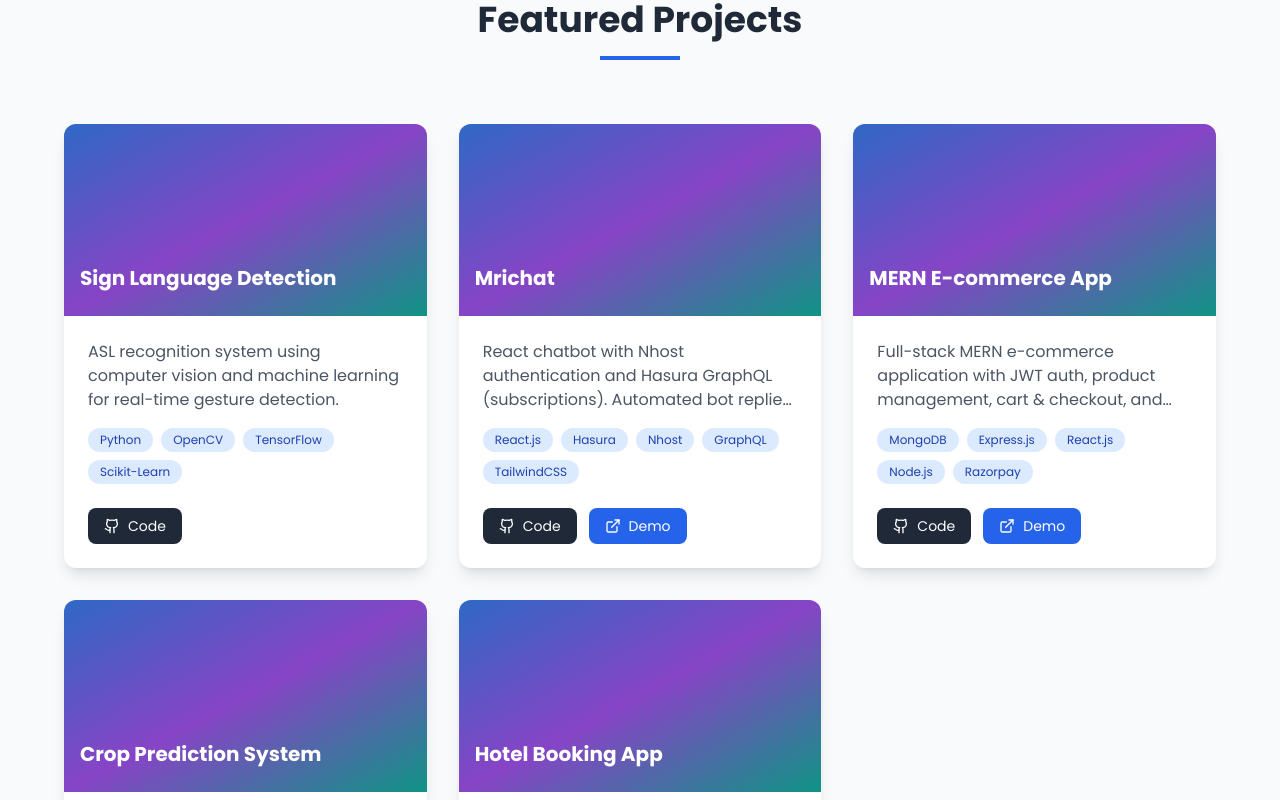
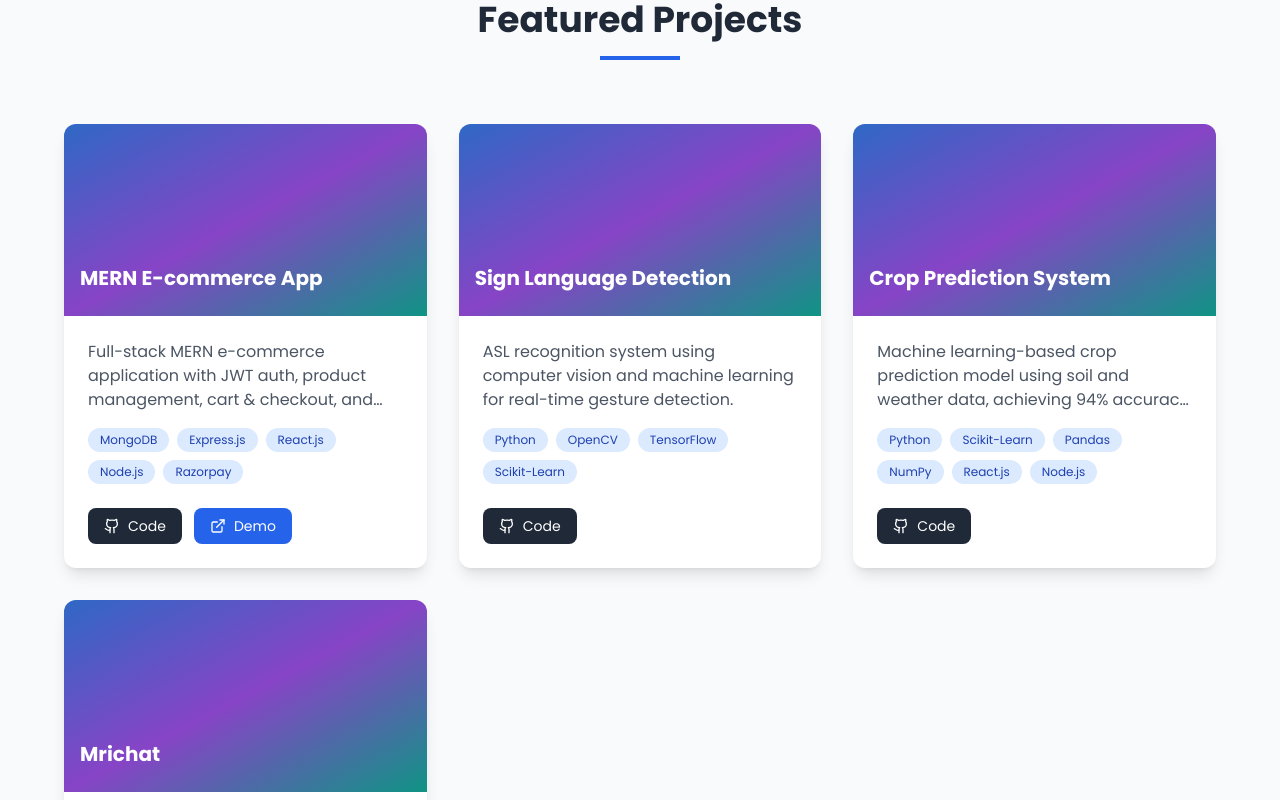
Before and after one commit to Mrigank-Mouli-Singh/Portfolio-off-campus, a React (Vite) app: page / in a window 1280 px wide. Shown: the part 2040-2840 px from the top of the page. Built offline with nearby package versions, Linux system fonts and the light colour scheme.

Commit message:
Update portfolioData.ts

```diff
--- a/src/data/portfolioData.ts
+++ b/src/data/portfolioData.ts
@@ -21,7 +21,7 @@ export const education = [
     degree: "Senior Secondary",
     institution: "KV AFS Yelahanka",
     period: "2022",
-    grade: "75%"
+    grade: "75.4%"
   },
   {
     degree: "Matriculation",
@@ -42,40 +42,37 @@ export const skills = [
 
 export const projects = [
   {
+    title: "MERN E-commerce App",
+    description: "Full-stack MERN e-commerce application with JWT auth, product management, cart & checkout, and payment integration.",
+    tech: ["MongoDB", "Express.js", "React.js", "Node.js", "Razorpay"],
+    github: "https://github.com/Mrigank-Mouli-Singh/ecommerce-app",
+    demo: "https://mern-shop-abxs.onrender.com/"
+  },
+
+  {
     title: "Sign Language Detection",
     description: "ASL recognition system using computer vision and machine learning for real-time gesture detection.",
     tech: ["Python", "OpenCV", "TensorFlow", "Scikit-Learn"],
     github: "https://github.com/Mrigank-Mouli-Singh/Sign-Language-Detection",
     demo: ""
   },
+
+   {
+    title: "Crop Prediction System",
+    description: "Machine learning-based crop prediction model using soil and weather data, achieving 94% accuracy. Built with Scikit-Learn, Pandas, NumPy, and deployed with React & Node.js frontend-backend integration.",
+    tech: ["Python", "Scikit-Learn", "Pandas", "NumPy", "React.js", "Node.js"],
+    github: "https://github.com/Mrigank-Mouli-Singh/Crop-Prediction",
+    demo: ""
+  },
+
   {
     title: "Mrichat",
     description: "React chatbot with Nhost authentication and Hasura GraphQL (subscriptions). Automated bot replies via Hasura Actions and n8n webhooks. Deployed on Netlify.",
     tech: ["React.js", "Hasura", "Nhost", "GraphQL", "TailwindCSS"],
     github: "https://github.com/Mrigank-Mouli-Singh/mrichat",
     demo: "https://mrichat.netlify.app"
-  },
-  {
-    title: "MERN E-commerce App",
-    description: "Full-stack MERN e-commerce application with JWT auth, product management, cart & checkout, and payment integration.",
-    tech: ["MongoDB", "Express.js", "React.js", "Node.js", "Razorpay"],
-    github: "https://github.com/Mrigank-Mouli-Singh/ecommerce-app",
-    demo: "https://mern-shop-abxs.onrender.com/"
-  },
-  {
-    title: "Crop Prediction System",
-    description: "Machine learning-based crop prediction model using soil and weather data, achieving 94% accuracy. Built with Scikit-Learn, Pandas, NumPy, and deployed with React & Node.js frontend-backend integration.",
-    tech: ["Python", "Scikit-Learn", "Pandas", "NumPy", "React.js", "Node.js"],
-    github: "https://github.com/Mrigank-Mouli-Singh/Crop-Prediction",
-    demo: ""
-  },
-  {
-    title: "Hotel Booking App",
-    description: "Hotel booking application built with React for front-end, providing an intuitive UI for searching and booking accommodations.",
-    tech: ["React.js", "Node.js", "Express.js", "MongoDB"],
-    github: "https://github.com/Mrigank-Mouli-Singh/HotelBooking-React",
-    demo: "https://hotel-booking-arnob.netlify.app/"
   }
+
 ];
 
 
```
